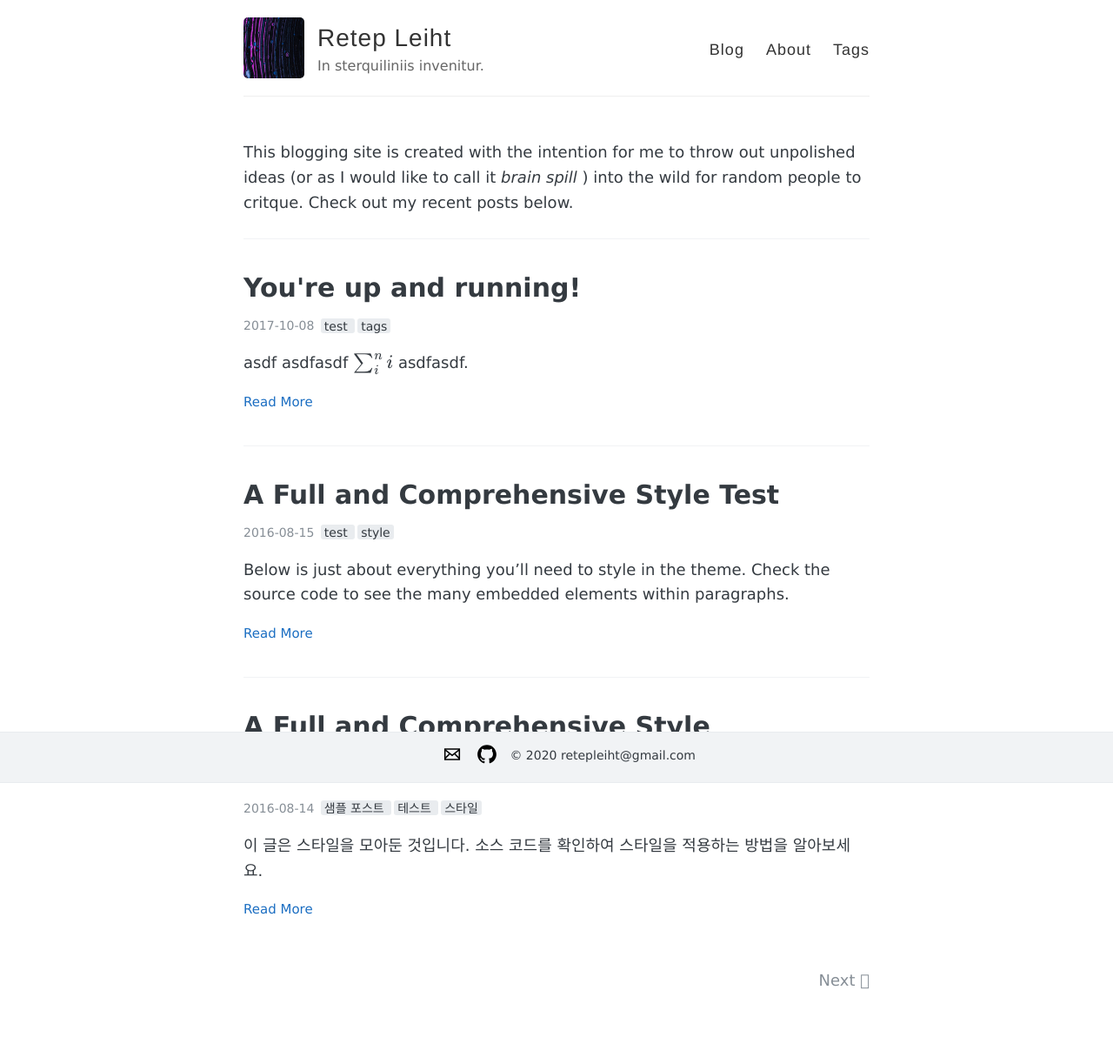
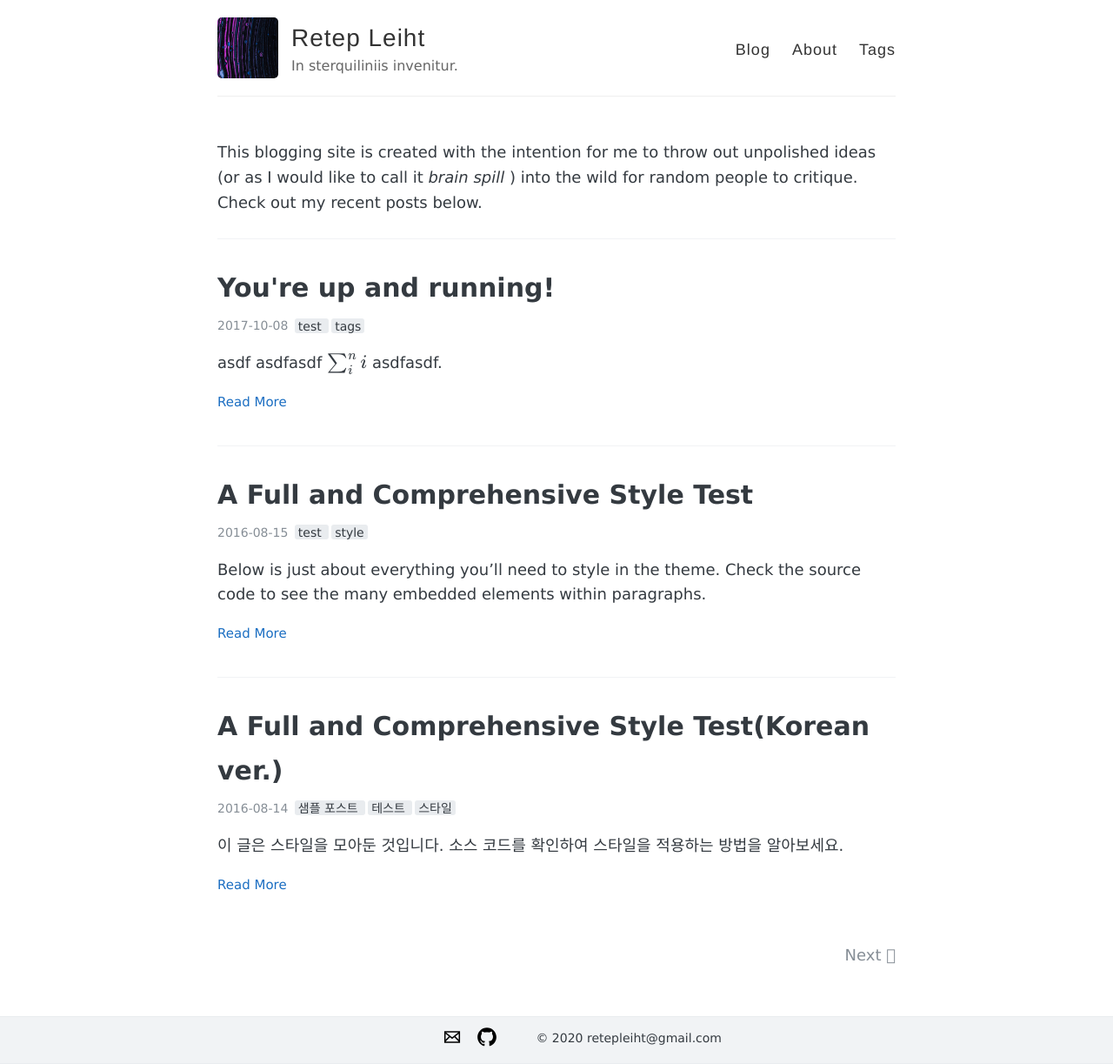
Before and after one commit to retepLeiht/retepLeiht.github.io, a Jekyll site: the page built from index.html, in a window 1280 px wide. Shown: the whole page at 87% size. Built offline with Jekyll 4.4.1, drawn with Linux system fonts in a browser that asks for light colours; formulas are drawn with MathJax 3; the list of posts is cut into pages by our own code; before the commit the page ends 1187 px from its top, so only the background shows below that.

Commit message:
edited footer again

```diff
--- a/index.html
+++ b/index.html
@@ -3,7 +3,7 @@ layout: default
 mathjax: true
 ---
 
-<p>{{ "This blogging site is created with the intention for me to throw out unpolished ideas (or as I would like to call it <i>brain spill</i> ) into the wild for random people to critque. Check out my recent posts below." }}</p>
+<p>{{ "This blogging site is created with the intention for me to throw out unpolished ideas (or as I would like to call it <i>brain spill</i> ) into the wild for random people to critique. Check out my recent posts below." }}</p>
 <hr>
 
 {% if site.posts.size == 0 %}
--- a/style.scss
+++ b/style.scss
@@ -26,7 +26,7 @@ body {
 
 .container {
   margin: 0 auto;
-  max-width: 740px;
+  max-width: 800px;
   padding: 0 10px;
   width: 100%;
 }
@@ -546,17 +546,17 @@ nav {
 
 // Footer
 .wrapper-footer {
-  // margin-top: 50px;
+  margin-top: auto;
   width: 100%;
-  position: fixed;
-  bottom: 0;
+  position: relative;
+  bottom: -10px;
   border-top: 1px solid $footer-border-color;
   border-bottom: 1px solid $footer-border-color;
   background-color: $footer-background-color;
 }
 
 footer {
-  padding: 5px 0;
+  padding: 3px 0;
   text-align: right;
 
   p {
```
Also changed, not shown: about.md (+1 -1 lines).
